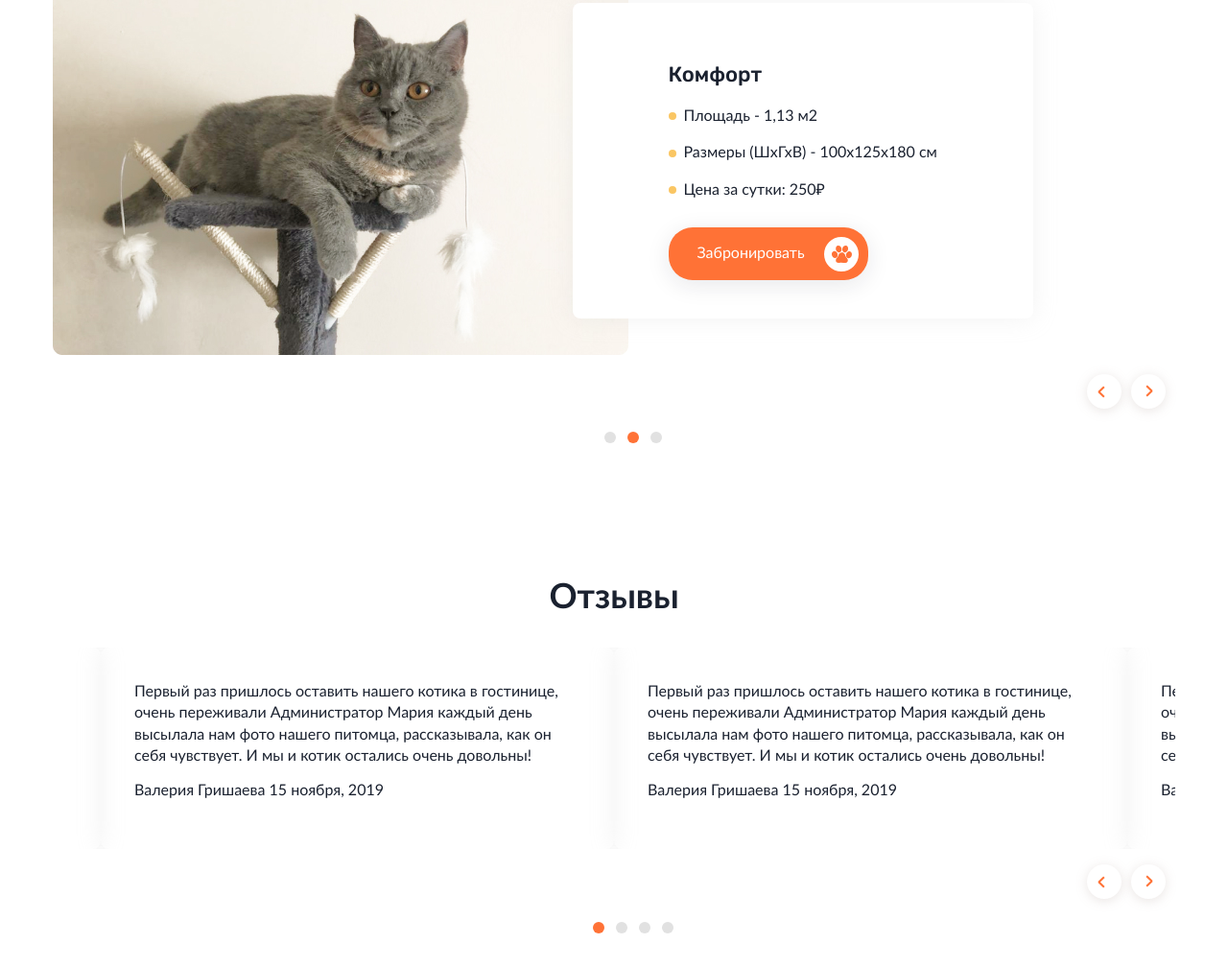
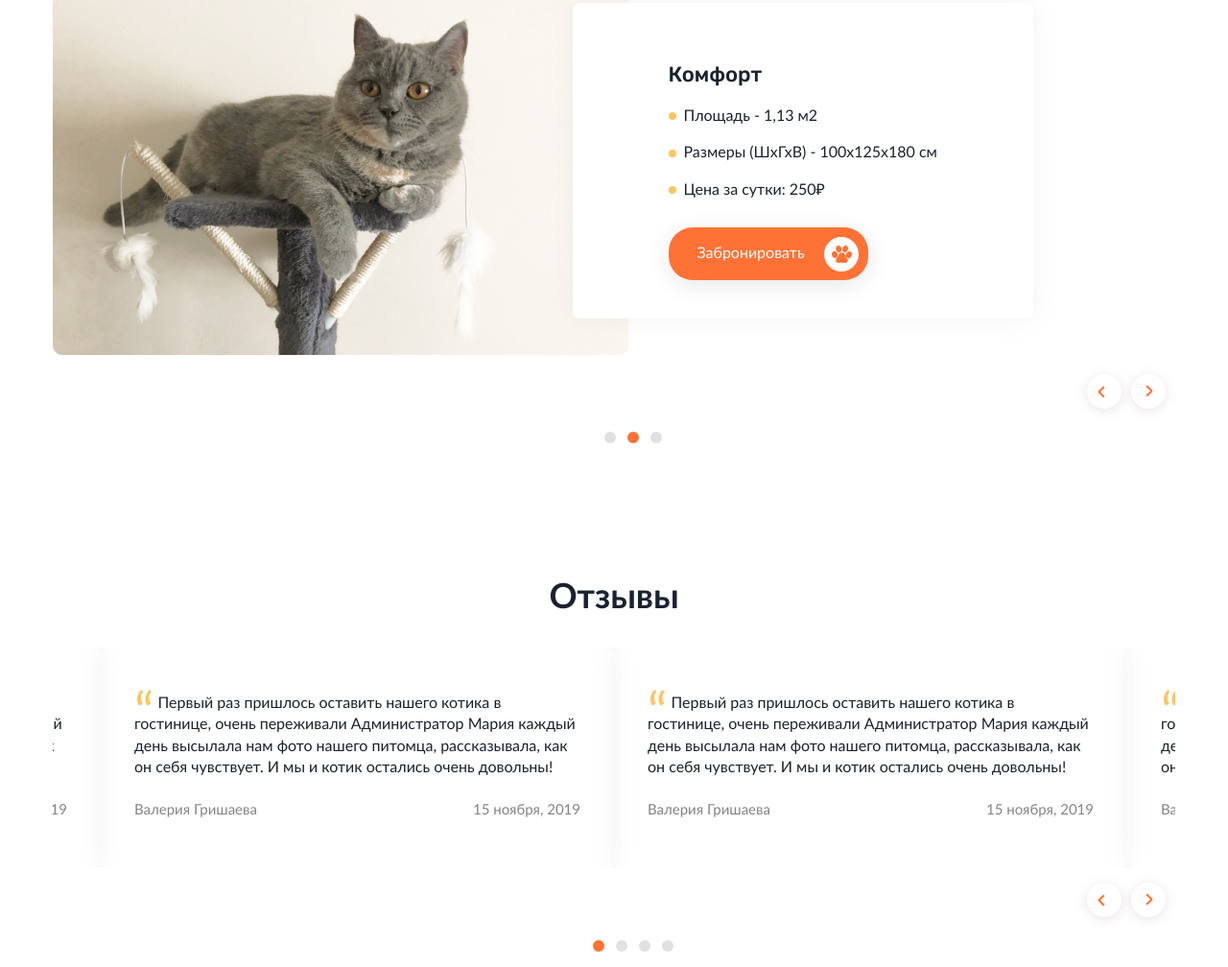
Before and after one commit to leogasmus/cat_hotel, a website: page app/index.html in a window 1280 px wide. Shown: the part 1856-2864 px from the top of the page at 96% size. Drawn offline with Linux system fonts and the light colour scheme; files whose address does not match are found by name.

Commit message:
Fix style of review

```diff
--- a/app/scss/_vars.scss
+++ b/app/scss/_vars.scss
@@ -1,5 +1,6 @@
 $black: #1A212F;
 $white: #fff;
 $grey: #E1E1E1;
+$ligth-grey: #848484;
 $orange: #FF7236;
 $yellow: #FAC663;
--- a/app/scss/main.scss
+++ b/app/scss/main.scss
@@ -243,6 +243,7 @@
   padding: 0;
 }
 .review__item{
+  width: 470px;
   margin-right: 30px;
 }
 .review-text__wrap{
@@ -253,8 +254,25 @@
     margin: 0;
     font-weight: 500;
     line-height: 140%;
+    &::before{
+      position: relative;
+      top: 1.5rem;
+      content: '\201C';
+      color: $yellow;
+      font-size: 3.5rem;
+
+    }
+  }
+  .review__info{
+    display: flex;
+    align-items: center;
+    justify-content: space-between;
+    margin-top: 25px;
+    color: $ligth-grey;
+    font-size: 0.9375rem;
   }
 }
 
 
+
 @import 'media';
```
Also changed, not shown: app/css/main.min.css.
